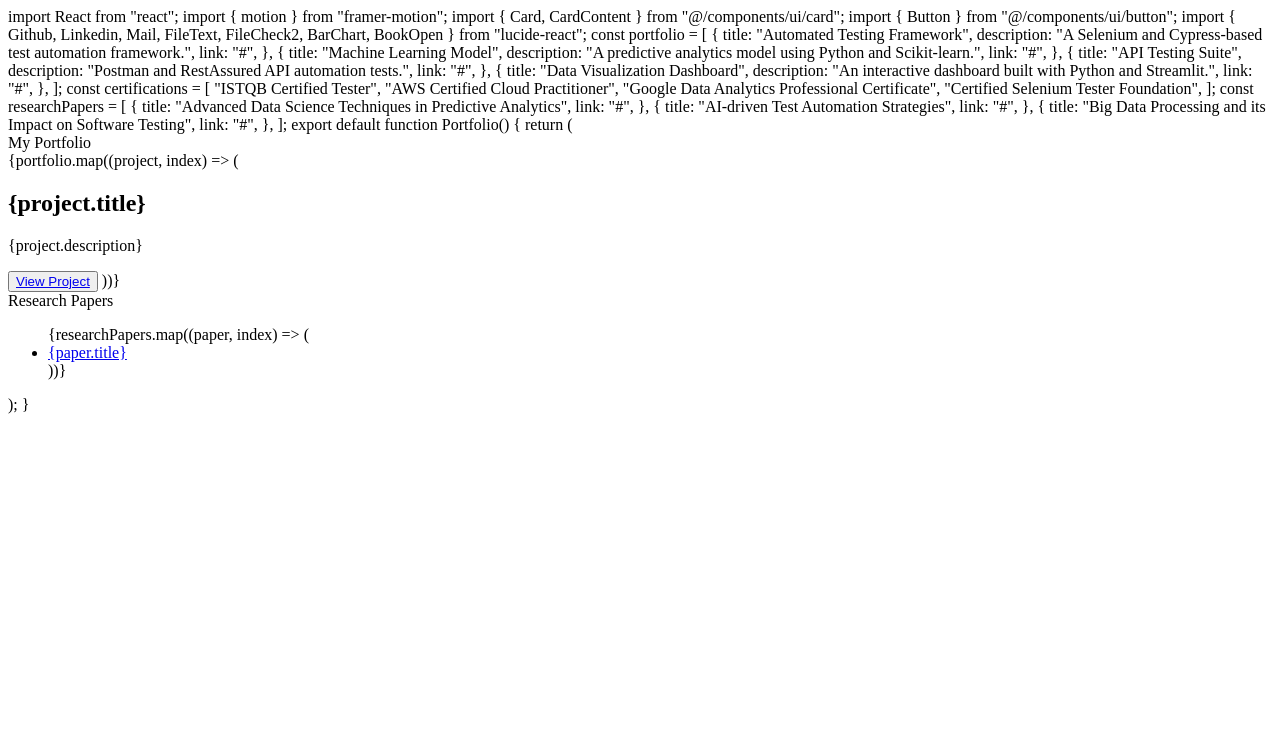
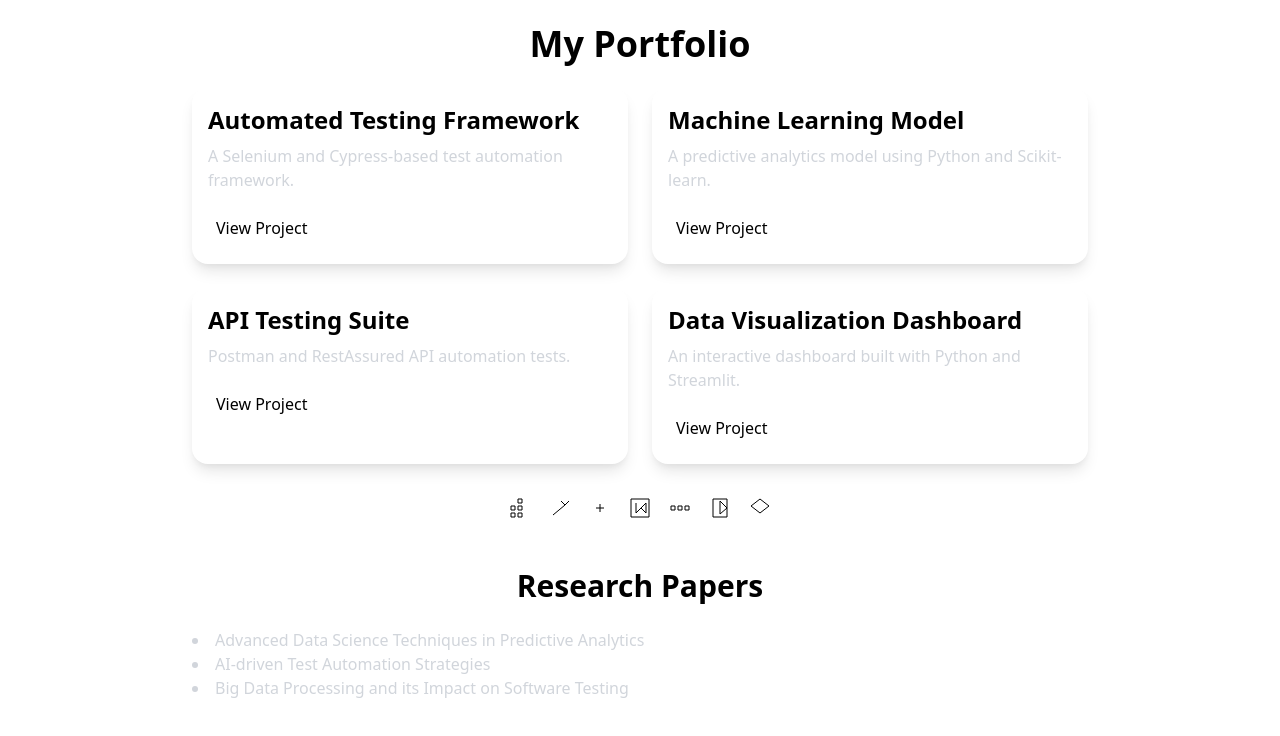
Before and after one commit to baraki-weldat/Portfolio, a plain HTML site: page index.html in a window 1280 px wide. Drawn offline with nearby package versions, Linux system fonts and the light colour scheme.

Commit message:
Changing to Fully Html and Java Script from react

```diff
--- a/index.html
+++ b/index.html
@@ -1,117 +1,117 @@
-import React from "react";
-import { motion } from "framer-motion";
-import { Card, CardContent } from "@/components/ui/card";
-import { Button } from "@/components/ui/button";
-import { Github, Linkedin, Mail, FileText, FileCheck2, BarChart, BookOpen } from "lucide-react";
+<!DOCTYPE html>
+<html lang="en">
 
-const portfolio = [
-{
-title: "Automated Testing Framework",
-description: "A Selenium and Cypress-based test automation framework.",
-link: "#",
-},
-{
-title: "Machine Learning Model",
-description: "A predictive analytics model using Python and Scikit-learn.",
-link: "#",
-},
-{
-title: "API Testing Suite",
-description: "Postman and RestAssured API automation tests.",
-link: "#",
-},
-{
-title: "Data Visualization Dashboard",
-description: "An interactive dashboard built with Python and Streamlit.",
-link: "#",
-},
-];
+<head>
+  <meta charset="UTF-8">
+  <meta name="viewport" content="width=device-width, initial-scale=1.0">
+  <title>My Portfolio</title>
+  <link href="https://cdn.jsdelivr.net/npm/tailwindcss@2.2.19/dist/tailwind.min.css" rel="stylesheet">
+  <script src="https://cdn.jsdelivr.net/npm/flowbite@1.4.6/dist/flowbite.js"></script>
+  <script src="https://cdn.jsdelivr.net/npm/framer-motion@3.10.0/dist/framer-motion.umd.min.js"></script>
+</head>
 
-const certifications = [
-"ISTQB Certified Tester",
-"AWS Certified Cloud Practitioner",
-"Google Data Analytics Professional Certificate",
-"Certified Selenium Tester Foundation",
-];
+<body class="bg-[#0a192f] text-[#e6f1ff]">
+  <div class="min-h-screen p-6">
 
-const researchPapers = [
-{
-title: "Advanced Data Science Techniques in Predictive Analytics",
-link: "#",
-},
-{
-title: "AI-driven Test Automation Strategies",
-link: "#",
-},
-{
-title: "Big Data Processing and its Impact on Software Testing",
-link: "#",
-},
-];
+    <!-- Title Section -->
+    <h1 class="text-4xl font-bold text-center mb-6 text-[#64ffda]" data-motion="fadeInUp">My Portfolio</h1>
 
-export default function Portfolio() {
-return (
-<div className="min-h-screen bg-[#0a192f] text-[#e6f1ff] p-6">
-  <motion.h1 className="text-4xl font-bold text-center mb-6 text-[#64ffda]" initial={{ opacity: 0, y: -20 }} animate={{
-    opacity: 1, y: 0 }}>
-    My Portfolio
-  </motion.h1>
+    <!-- Projects Grid Section -->
+    <div class="grid md:grid-cols-2 gap-6 max-w-4xl mx-auto">
+      <!-- Automated Testing Framework -->
+      <div class="bg-[#112240] p-4 rounded-2xl shadow-lg" data-motion="fadeInUp">
+        <h2 class="text-2xl font-semibold text-[#64ffda]">Automated Testing Framework</h2>
+        <p class="text-gray-300 mt-2">A Selenium and Cypress-based test automation framework.</p>
+        <button class="mt-4 border-[#64ffda] text-[#64ffda] hover:bg-[#64ffda] hover:text-[#0a192f] p-2 rounded">
+          <a href="#" target="_blank">View Project</a>
+        </button>
+      </div>
 
-  <div className="grid md:grid-cols-2 gap-6 max-w-4xl mx-auto">
-    {portfolio.map((project, index) => (
-    <motion.div key={index} initial={{ opacity: 0, scale: 0.9 }} animate={{ opacity: 1, scale: 1 }} transition={{
-      duration: 0.5, delay: index * 0.2 }}>
-      <Card className="bg-[#112240] p-4 rounded-2xl shadow-lg">
-        <CardContent>
-          <h2 className="text-2xl font-semibold text-[#64ffda]">{project.title}</h2>
-          <p className="text-gray-300 mt-2">{project.description}</p>
-          <Button variant="outline"
-            className="mt-4 border-[#64ffda] text-[#64ffda] hover:bg-[#64ffda] hover:text-[#0a192f]" asChild>
-            <a href={project.link} target="_blank">View Project</a>
-          </Button>
-        </CardContent>
-      </Card>
-    </motion.div>
-    ))}
+      <!-- Machine Learning Model -->
+      <div class="bg-[#112240] p-4 rounded-2xl shadow-lg" data-motion="fadeInUp">
+        <h2 class="text-2xl font-semibold text-[#64ffda]">Machine Learning Model</h2>
+        <p class="text-gray-300 mt-2">A predictive analytics model using Python and Scikit-learn.</p>
+        <button class="mt-4 border-[#64ffda] text-[#64ffda] hover:bg-[#64ffda] hover:text-[#0a192f] p-2 rounded">
+          <a href="#" target="_blank">View Project</a>
+        </button>
+      </div>
+
+      <!-- API Testing Suite -->
+      <div class="bg-[#112240] p-4 rounded-2xl shadow-lg" data-motion="fadeInUp">
+        <h2 class="text-2xl font-semibold text-[#64ffda]">API Testing Suite</h2>
+        <p class="text-gray-300 mt-2">Postman and RestAssured API automation tests.</p>
+        <button class="mt-4 border-[#64ffda] text-[#64ffda] hover:bg-[#64ffda] hover:text-[#0a192f] p-2 rounded">
+          <a href="#" target="_blank">View Project</a>
+        </button>
+      </div>
+
+      <!-- Data Visualization Dashboard -->
+      <div class="bg-[#112240] p-4 rounded-2xl shadow-lg" data-motion="fadeInUp">
+        <h2 class="text-2xl font-semibold text-[#64ffda]">Data Visualization Dashboard</h2>
+        <p class="text-gray-300 mt-2">An interactive dashboard built with Python and Streamlit.</p>
+        <button class="mt-4 border-[#64ffda] text-[#64ffda] hover:bg-[#64ffda] hover:text-[#0a192f] p-2 rounded">
+          <a href="#" target="_blank">View Project</a>
+        </button>
+      </div>
+    </div>
+
+    <!-- Social and Documents Section -->
+    <div class="flex justify-center gap-4 mt-8 text-[#64ffda]">
+      <a href="#" target="_blank"><svg xmlns="http://www.w3.org/2000/svg" class="h-6 w-6" fill="none"
+          viewBox="0 0 24 24" stroke="currentColor">
+          <path d="M10 3h4v4h-4zM3 10h4v4h-4zM10 10h4v4h-4zM3 17h4v4h-4zM10 17h4v4h-4z" />
+        </svg></a>
+      <a href="#" target="_blank"><svg xmlns="http://www.w3.org/2000/svg" class="h-6 w-6" fill="none"
+          viewBox="0 0 24 24" stroke="currentColor">
+          <path d="M21 5l-4 4m0 0l-4-4m4 4L5 19" />
+        </svg></a>
+      <a href="#" target="_blank"><svg xmlns="http://www.w3.org/2000/svg" class="h-6 w-6" fill="none"
+          viewBox="0 0 24 24" stroke="currentColor">
+          <path d="M12 8v8m4-4H8" />
+        </svg></a>
+      <a href="/resume.pdf" target="_blank"><svg xmlns="http://www.w3.org/2000/svg" class="h-6 w-6" fill="none"
+          viewBox="0 0 24 24" stroke="currentColor">
+          <path d="M8 7v10l5-5m0 0l5 5V7l-5 5M3 3h18v18H3z" />
+        </svg></a>
+      <a href="/test-report.pdf" target="_blank"><svg xmlns="http://www.w3.org/2000/svg" class="h-6 w-6" fill="none"
+          viewBox="0 0 24 24" stroke="currentColor">
+          <path d="M3 10v4h4v-4H3zm7 0v4h4v-4h-4zm7 0v4h4v-4h-4z" />
+        </svg></a>
+      <a href="/data-analysis.pdf" target="_blank"><svg xmlns="http://www.w3.org/2000/svg" class="h-6 w-6" fill="none"
+          viewBox="0 0 24 24" stroke="currentColor">
+          <path d="M5 3v18h14V3H5zM12 18V5l7 7-7 6z" />
+        </svg></a>
+      <a href="#" target="_blank"><svg xmlns="http://www.w3.org/2000/svg" class="h-6 w-6" fill="none"
+          viewBox="0 0 24 24" stroke="currentColor">
+          <path d="M12 3l9 7-9 7-9-7 9-7z" />
+        </svg></a>
+    </div>
+
+    <!-- Research Papers Section -->
+    <div class="max-w-4xl mx-auto mt-12">
+      <h2 class="text-3xl font-bold text-center mb-6 text-[#64ffda]" data-motion="fadeInUp">Research Papers</h2>
+      <ul class="list-disc list-inside text-gray-300">
+        <li><a href="#" class="text-[#64ffda] hover:underline" target="_blank">Advanced Data Science Techniques in
+            Predictive Analytics</a></li>
+        <li><a href="#" class="text-[#64ffda] hover:underline" target="_blank">AI-driven Test Automation Strategies</a>
+        </li>
+        <li><a href="#" class="text-[#64ffda] hover:underline" target="_blank">Big Data Processing and its Impact on
+            Software Testing</a></li>
+      </ul>
+    </div>
+
   </div>
 
-  <div className="flex justify-center gap-4 mt-8 text-[#64ffda]">
-    <a href="#" target="_blank">
-      <Github size={24} />
-    </a>
-    <a href="#" target="_blank">
-      <Linkedin size={24} />
-    </a>
-    <a href="#" target="_blank">
-      <Mail size={24} />
-    </a>
-    <a href="/resume.pdf" target="_blank">
-      <FileText size={24} />
-    </a>
-    <a href="/test-report.pdf" target="_blank">
-      <FileCheck2 size={24} />
-    </a>
-    <a href="/data-analysis.pdf" target="_blank">
-      <BarChart size={24} />
-    </a>
-    <a href="#" target="_blank">
-      <BookOpen size={24} />
-    </a>
-  </div>
+  <script>
+    // Simple Fade-in Effect for Projects and Research Papers
+    document.querySelectorAll('[data-motion="fadeInUp"]').forEach((el, index) => {
+      setTimeout(() => {
+        el.classList.add('opacity-100');
+        el.classList.add('transform');
+        el.classList.add('translate-y-0');
+      }, index * 300);
+    });
+  </script>
+</body>
 
-  <div className="max-w-4xl mx-auto mt-12">
-    <motion.h2 className="text-3xl font-bold text-center mb-6 text-[#64ffda]" initial={{ opacity: 0, y: -20 }}
-      animate={{ opacity: 1, y: 0 }}>
-      Research Papers
-    </motion.h2>
-    <ul className="list-disc list-inside text-gray-300">
-      {researchPapers.map((paper, index) => (
-      <li key={index}>
-        <a href={paper.link} className="text-[#64ffda] hover:underline" target="_blank">{paper.title}</a>
-      </li>
-      ))}
-    </ul>
-  </div>
-</div>
-);
-}
+</html>
```
Also changed, not shown: dist/index.html (deleted, +0 -117 lines), package.json (deleted, +0 -14 lines), vite.config.js (deleted, +0 -7 lines), 1 other file.
